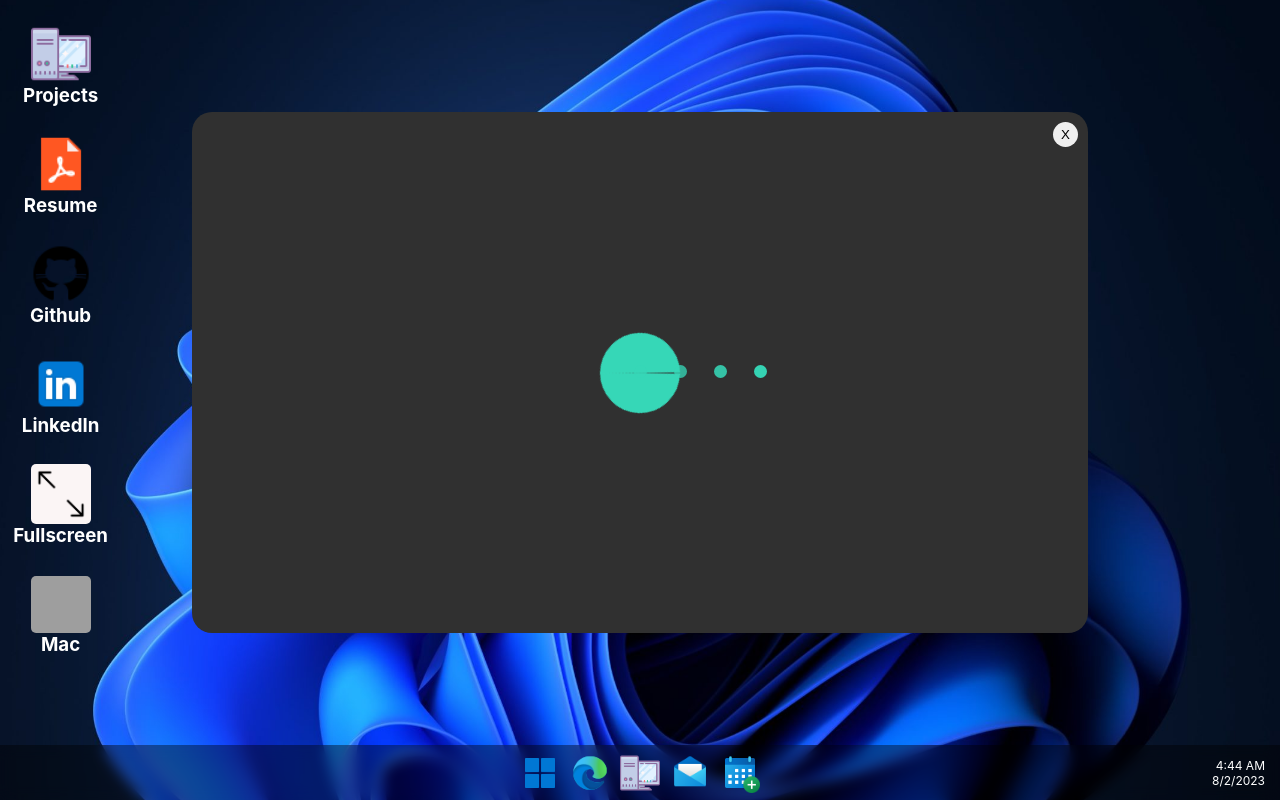
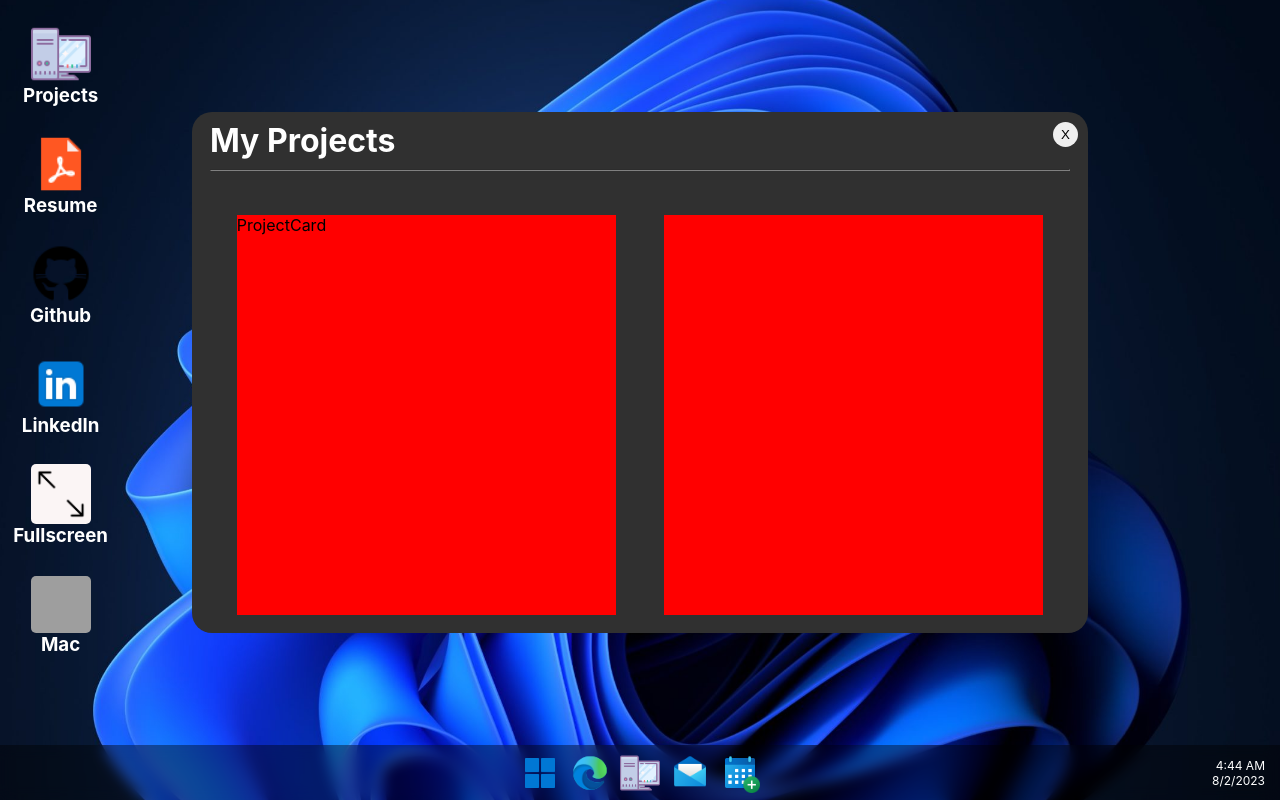
Before and after one commit to DenisHallvaxhiu/Portfolio, a React (Create React App) app: page / in a window 1280 px wide. Both pictures are taken after a click on the element "Projects". Built offline with nearby package versions, Linux system fonts and the light colour scheme; no server answers; grey boxes are pictures that could not be loaded; some icons are missing.

Commit message:
Project modal display properties

```diff
--- /dev/null
+++ b/src/components/ProjectCard/ProjectCard.jsx
@@ -0,0 +1,8 @@
+import React from 'react'
+import "./ProjectCard.css"
+
+export default function ProjectCard() {
+  return (
+    <div>ProjectCard</div>
+  )
+}
--- a/src/components/ProjectsModal/ProjectsModal.css
+++ b/src/components/ProjectsModal/ProjectsModal.css
@@ -38,8 +38,30 @@
     height: 100%;
 }
 
-.modal > .modal-div > .test{
+.modal > .modal-div > .project-container{
     width: 100%;
     height: 100%;
+}
+.project-container > h1{
+    padding: 1% 2%;
+    color: white;
+}
+.project-container > hr{
+    width: 96%;
+    margin: 0 auto;
+    border-color: gray;
+}
+.project-container > .projects{
+    width: 100%;
+    height: 100%;
+    padding: 5%;
+    display: flex;
+    flex-wrap: wrap;
+    justify-content: space-between;
+    gap: 5%;
+}
+.projects > div{
+    width: 47%;
+    height: 400px;
     background-color: red;
 }
--- a/src/components/ProjectsModal/ProjectsModal.jsx
+++ b/src/components/ProjectsModal/ProjectsModal.jsx
@@ -2,6 +2,7 @@ import React, { useEffect, useState } from "react";
 import "./ProjectsModal.css";
 import { motion, AnimatePresence } from "framer-motion";
 import { PacmanLoader } from "react-spinners";
+import ProjectCard from "../ProjectCard/ProjectCard";
 
 export default function ProjectsModal({ open, close }) {
   const [loading, setLoading] = useState(false);
@@ -11,7 +12,7 @@ export default function ProjectsModal({ open, close }) {
       setLoading(true);
       setTimeout(() => {
         setLoading(false);
-      }, 3000);
+      }, 1000);
     }
   }, [open]);
 
@@ -33,7 +34,18 @@ export default function ProjectsModal({ open, close }) {
             {loading ? (
               <PacmanLoader size={40} color="#36d7b7" />
             ) : (
-              <div className="test"></div>
+              <div className="project-container">
+                <h1>My Projects</h1>
+                <hr />
+                <div className="projects">
+                  <div>
+                    <ProjectCard />
+                  </div>
+                  <div></div>
+                  <div></div>
+                  <div></div>
+                </div>
+              </div>
             )}
           </div>
         </motion.div>
```
Also changed, not shown: src/components/ProjectCard/ProjectCard.css (added).
